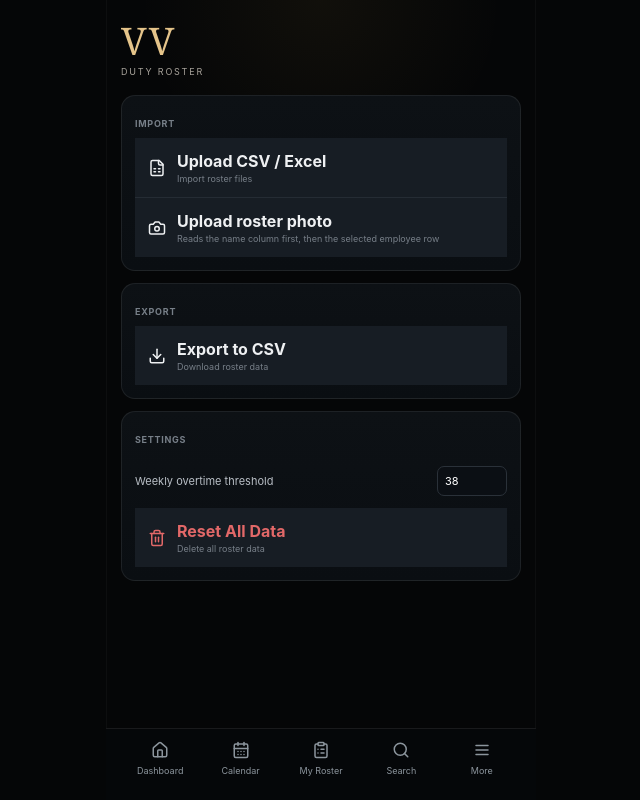
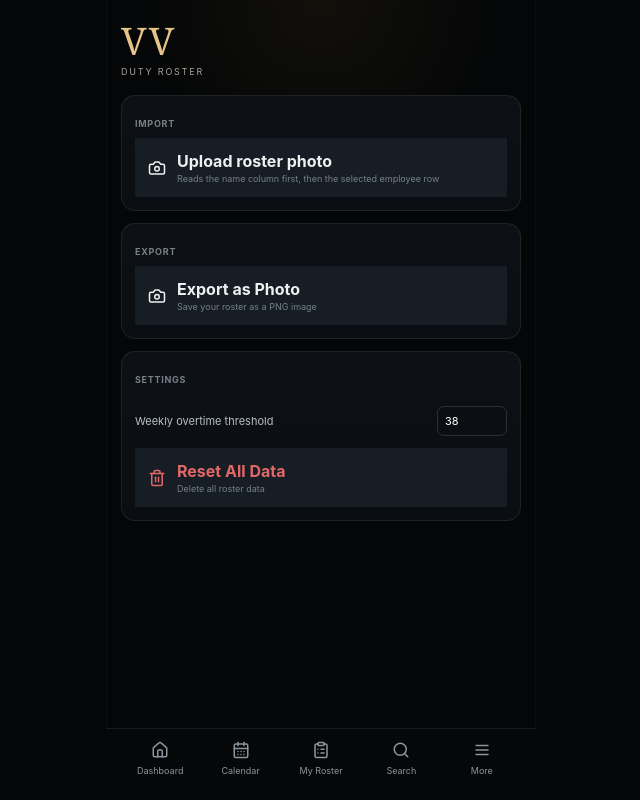
Before and after one commit to vvishwak666-lgtm/vv, a React (Vite) app: page / in a window 1280 px wide. Both pictures are taken after a click on the button "More". Shown: the whole page, without its empty margins (319-959 px from the left). Built offline with nearby package versions, Linux system fonts and the light colour scheme.

Commit message:
Add files via upload

```diff
--- a/src/main.jsx
+++ b/src/main.jsx
@@ -1804,14 +1804,15 @@ function App(){
 
     {tab==="more"&&<main>
       <section className="panel menu"><h3>IMPORT</h3>
-        <button onClick={()=>fileRef.current?.click()}><FileSpreadsheet/><span><b>Upload CSV / Excel</b><small>Import roster files</small></span></button>
         <button onClick={()=>fileRef.current?.click()}><Camera/><span><b>Upload roster photo</b><small>Reads the name column first, then the selected employee row</small></span></button>
       </section>
-      <section className="panel menu"><h3>EXPORT</h3><button onClick={()=>exportCSV(entries)}><Download/><span><b>Export to CSV</b><small>Download roster data</small></span></button></section>
+      <section className="panel menu"><h3>EXPORT</h3>
+        <button onClick={exportRosterPhoto}><Camera/><span><b>Export as Photo</b><small>Save your roster as a PNG image</small></span></button>
+      </section>
       <section className="panel menu"><h3>SETTINGS</h3><label className="setting">Weekly overtime threshold<input type="number" value={threshold} onChange={e=>setThreshold(+e.target.value||38)}/></label><button className="danger" onClick={()=>{if(confirm("Delete all roster data?"))setEntries([])}}><Trash2/><span><b>Reset All Data</b><small>Delete all roster data</small></span></button></section>
     </main>}
 
-    <input ref={fileRef} hidden type="file" accept=".csv,.xlsx,.xls,image/*" onChange={e=>{upload(e.target.files);e.target.value=""}}/>
+    <input ref={fileRef} hidden type="file" accept="image/*" onChange={e=>{upload(e.target.files);e.target.value=""}}/>
 
     {error&&<div className="toast"><AlertTriangle size={16}/>{error}<button onClick={()=>setError("")}><X size={14}/></button></div>}
 
@@ -2079,6 +2080,48 @@ function Roster({rows,onEdit}){
 }
 function MonthHead({month,setMonth}){const move=n=>{const d=new Date(`${month}T12:00:00`);d.setMonth(d.getMonth()+n);setMonth(d.toISOString().slice(0,7)+"-01")};return <div className="monthHead"><button className="ghost" onClick={()=>move(-1)}><ChevronLeft/></button><h2>{new Date(`${month}T12:00:00`).toLocaleDateString(undefined,{month:"long",year:"numeric"})}</h2><button className="ghost" onClick={()=>move(1)}><ChevronRight/></button></div>}
 function CalendarGrid({month,rows,selected,onSelect}){const d=new Date(`${month}T12:00:00`),first=new Date(d.getFullYear(),d.getMonth(),1),days=new Date(d.getFullYear(),d.getMonth()+1,0).getDate(),lead=(first.getDay()+6)%7;const cells=[...Array(lead).fill(null),...Array.from({length:days},(_,i)=>i+1)];while(cells.length%7)cells.push(null);return <div className="cal">{["MON","TUE","WED","THU","FRI","SAT","SUN"].map(x=><div className="dow" key={x}>{x}</div>)}{cells.map((n,i)=>{if(!n)return <div key={i}/>;const iso=new Date(d.getFullYear(),d.getMonth(),n,12).toISOString().slice(0,10),r=rows.find(x=>x.date===iso);return <button key={i} className={selected===iso?"selected":""} onClick={()=>onSelect(iso)}><b>{n}</b>{r&&<span className={r.code==="RDO"?"off":""}/>}</button>})}</div>}
+
+async function exportRosterPhoto(){
+  const node=document.querySelector(".shell");
+  if(!node) return;
+  try{
+    const rect=node.getBoundingClientRect();
+    const clone=node.cloneNode(true);
+    clone.style.width=rect.width+"px";
+    clone.style.minHeight=rect.height+"px";
+    clone.style.margin="0";
+    const serialized=new XMLSerializer().serializeToString(clone);
+    const svg=`<svg xmlns="http://www.w3.org/2000/svg" width="${Math.ceil(rect.width)}" height="${Math.ceil(rect.height)}"><foreignObject width="100%" height="100%"><div xmlns="http://www.w3.org/1999/xhtml">${serialized}</div></foreignObject></svg>`;
+    const blob=new Blob([svg],{type:"image/svg+xml;charset=utf-8"});
+    const url=URL.createObjectURL(blob);
+    const img=new Image();
+    img.onload=()=>{
+      const canvas=document.createElement("canvas");
+      const scale=2;
+      canvas.width=Math.ceil(rect.width*scale);
+      canvas.height=Math.ceil(rect.height*scale);
+      const ctx=canvas.getContext("2d");
+      ctx.scale(scale,scale);
+      ctx.fillStyle="#050607";
+      ctx.fillRect(0,0,rect.width,rect.height);
+      ctx.drawImage(img,0,0);
+      URL.revokeObjectURL(url);
+      canvas.toBlob(png=>{
+        if(!png) return;
+        const a=document.createElement("a");
+        a.href=URL.createObjectURL(png);
+        a.download=`vv-duty-roster-${new Date().toISOString().slice(0,10)}.png`;
+        a.click();
+        setTimeout(()=>URL.revokeObjectURL(a.href),1000);
+      },"image/png");
+    };
+    img.src=url;
+  }catch(err){
+    console.error("Photo export failed",err);
+    alert("Unable to export photo on this browser.");
+  }
+}
+
 function exportCSV(rows){
   const clean=rows.map(({sourceCell,...e})=>e);
   const csv=Papa.unparse(clean);
```
